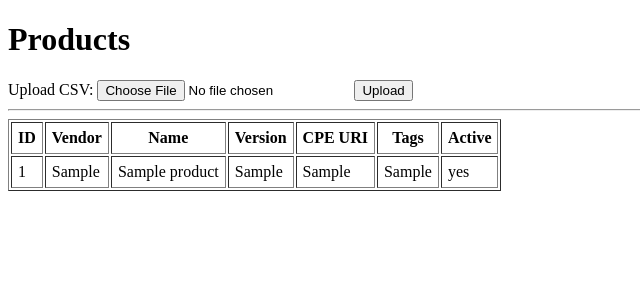
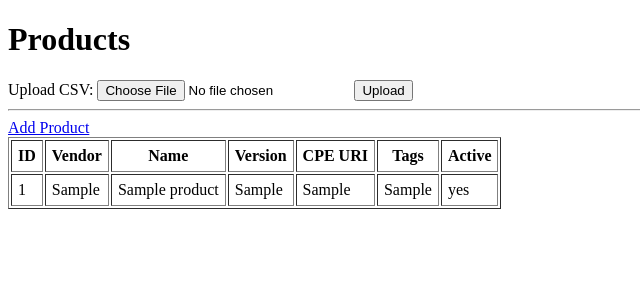
Before and after one commit to twbaty/cvescout, a Flask app: page /products in a window 1280 px wide. Shown: the top 300 px of the page, without its empty margins (0-640 px from the left). Run offline with Flask 3, Linux system fonts and the light colour scheme; tables that the repository leaves empty hold one stand-in row (values such as "Sample post").

Commit message:
Update products.html

```diff
--- a/app/web/templates/products.html
+++ b/app/web/templates/products.html
@@ -13,6 +13,8 @@
     </form>
 
     <hr>
+
+    <a href="{{ url_for('web.add_product_form') }}">Add Product</a>
 
     <table border="1" cellpadding="6">
         <thead>
```
